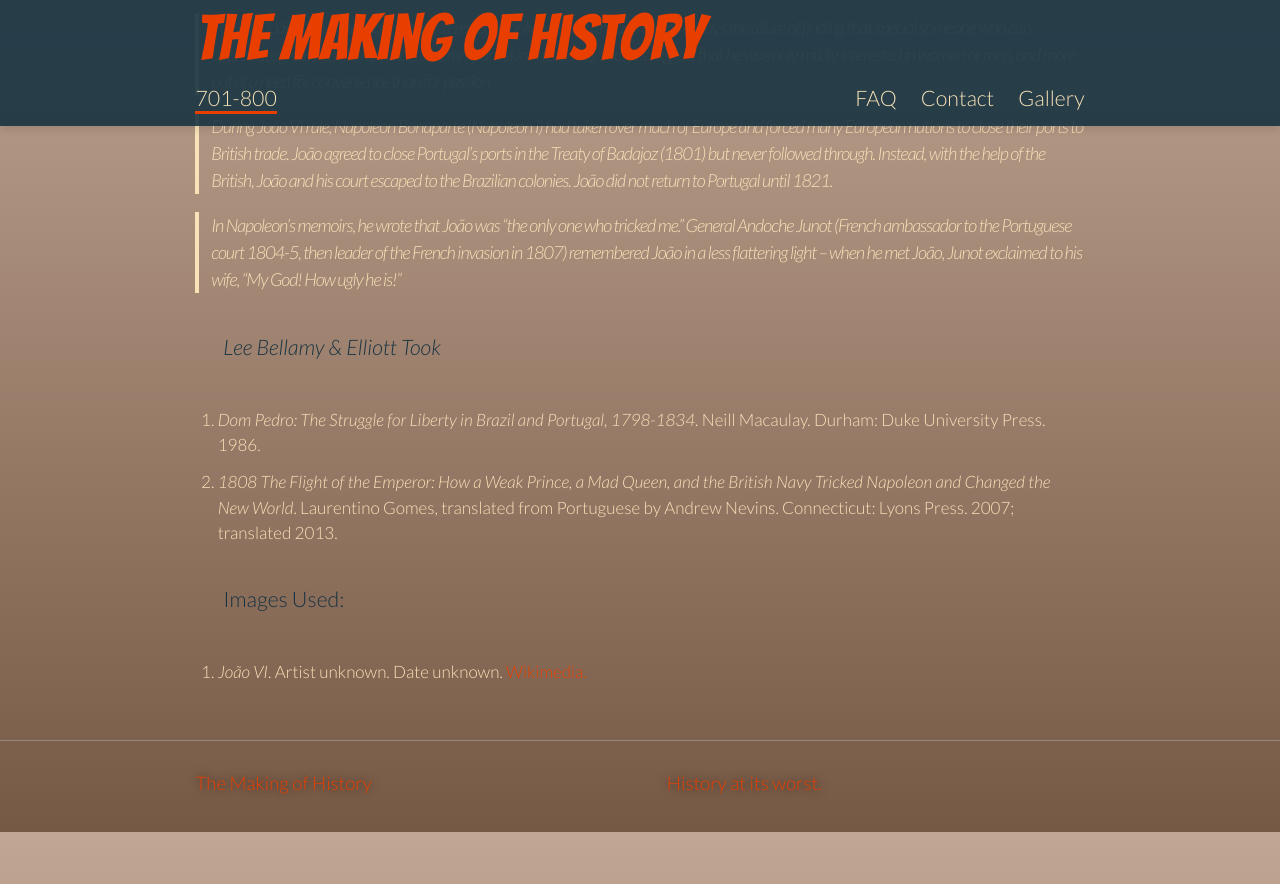
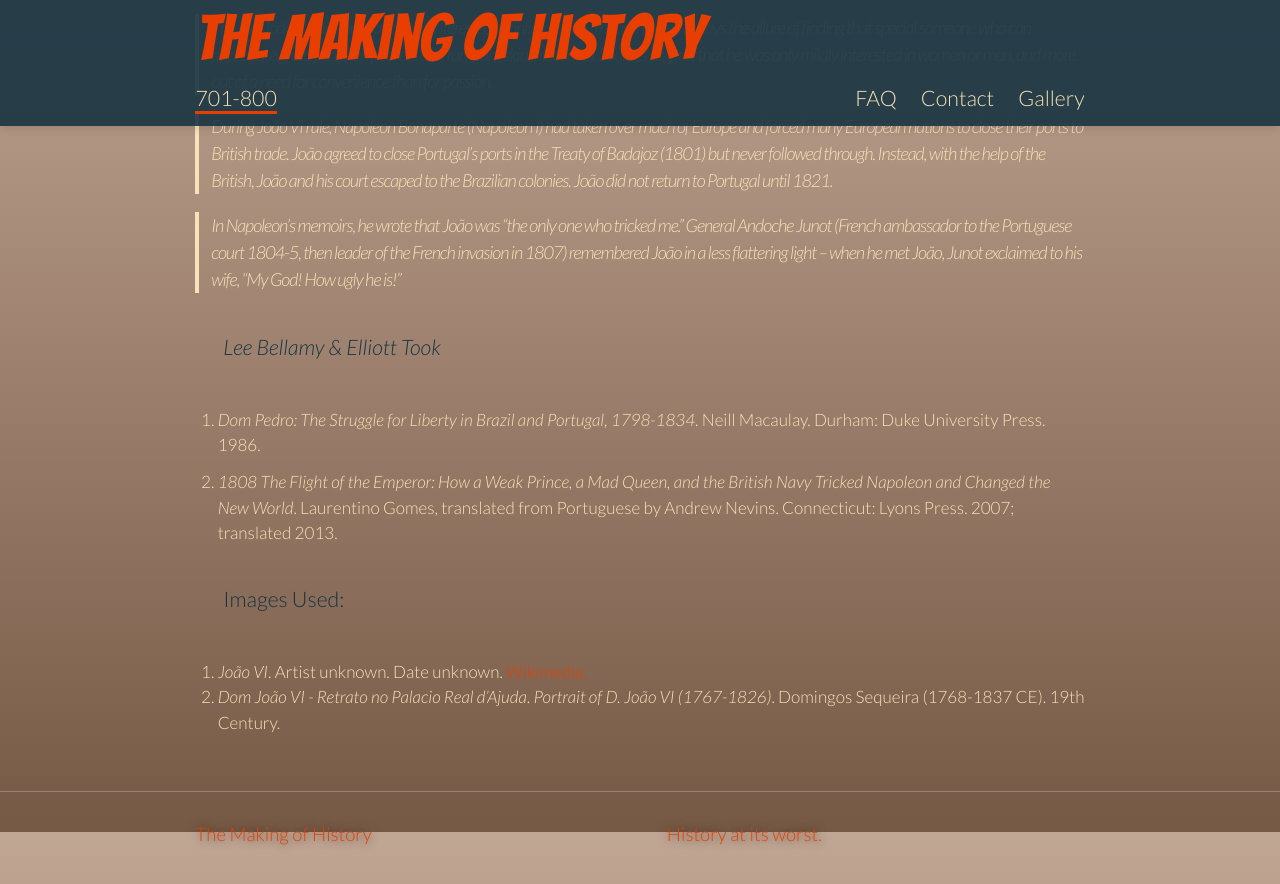
Before and after one commit to benadamstyles/making-of-history, a Jekyll site: the page built from _posts/2015-06-19-historic-hotties-dom-joao-vi-king-john-vi.md, in a window 1280 px wide and 900 px high, scrolled down 968 px. Shown: the top 884 px of the window. Built offline with Jekyll 4.4.1, drawn with Linux system fonts in a browser that asks for light colours; some web fonts are replaced; before the commit the page ends 1817 px from its top, so only the background shows below that.

Commit message:
Updated 2015-06-19-historic-hotties-dom-joao-vi-king-john-vi.md

```diff
--- a/_posts/2015-06-19-historic-hotties-dom-joao-vi-king-john-vi.md
+++ b/_posts/2015-06-19-historic-hotties-dom-joao-vi-king-john-vi.md
@@ -36,3 +36,4 @@
 Images Used:
 
 1. _João VI_. Artist unknown. Date unknown. [Wikimedia.](https://en.wikipedia.org/wiki/File:Jo%C3%A3o_VI.JPG)
+2. _Dom João VI - Retrato no Palacio Real d'Ajuda_. _Portrait of D. João VI (1767-1826)_. Domingos Sequeira (1768-1837 CE). 19th Century.
```
